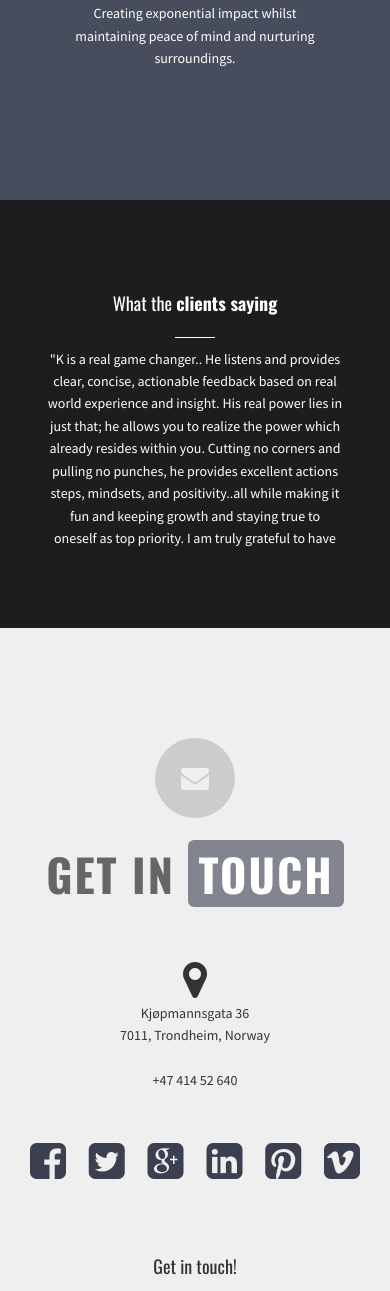
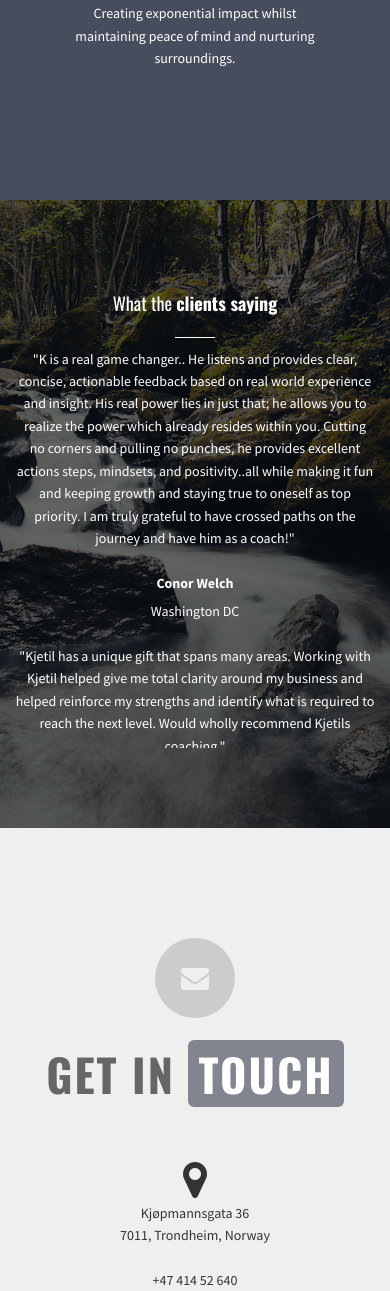
Before and after one commit to martolini/flowsurf, a Django app: page / in a window 390 px wide. Shown: the part 4745-6036 px from the top of the page. Run offline with Django 3.2, Linux system fonts and the light colour scheme; some libraries are stand-ins or nearby versions.

Commit message:
added bh pic and optimized for mobile testimonials

```diff
--- a/flowsurf/landing/static/css/style.css
+++ b/flowsurf/landing/static/css/style.css
@@ -1251,11 +1251,23 @@ background:#474D5D;
 .swiper-active-switch {
 	background: none repeat scroll 0 0 #BFB7B0;
 }
-.swiper-testimonial, .swiper-testimonial .swiper-slide {
-	height: 100%;
-	max-height: 200px;
-	max-width: 585px;
-	width: 100%;
+
+@media (min-width: 992px) {
+	.swiper-testimonial, .swiper-testimonial .swiper-slide {
+		max-height: 250px;
+		height: 100%;
+		max-width: 585px;
+		width: 100%;
+	}
+}
+
+@media (max-width:767px) {
+	.swiper-testimonial, .swiper-testimonial .swiper-slide {
+		max-height: 400px;
+		height: 100%;
+		max-width: 585px;
+		width: 100%;
+	}
 }
 .pagination-testimonial {
 	position: absolute;
--- a/flowsurf/landing/templates/landing.html
+++ b/flowsurf/landing/templates/landing.html
@@ -503,7 +503,7 @@
 	<div class="container">
 		<div class="row item_bottom">
 			<h4 class="white">What the <strong>clients saying</strong></h4>
-			<div class="col-lg-6 col-lg-offset-3 col-md-6 col-md-offset-3 col-sm-8 col-sm-offset-2 col-xs-10 col-xs-offset-1">
+			<div class="col-lg-8 col-lg-offset-2 col-md-12 col-sm-12 col-xs-12">
 				<div class="swiper-testimonial">
 					<div class="swiper-wrapper">
 						<!--First Slide-->
```
Also changed, not shown: flowsurf/landing/static/images/parallax3.jpg.
